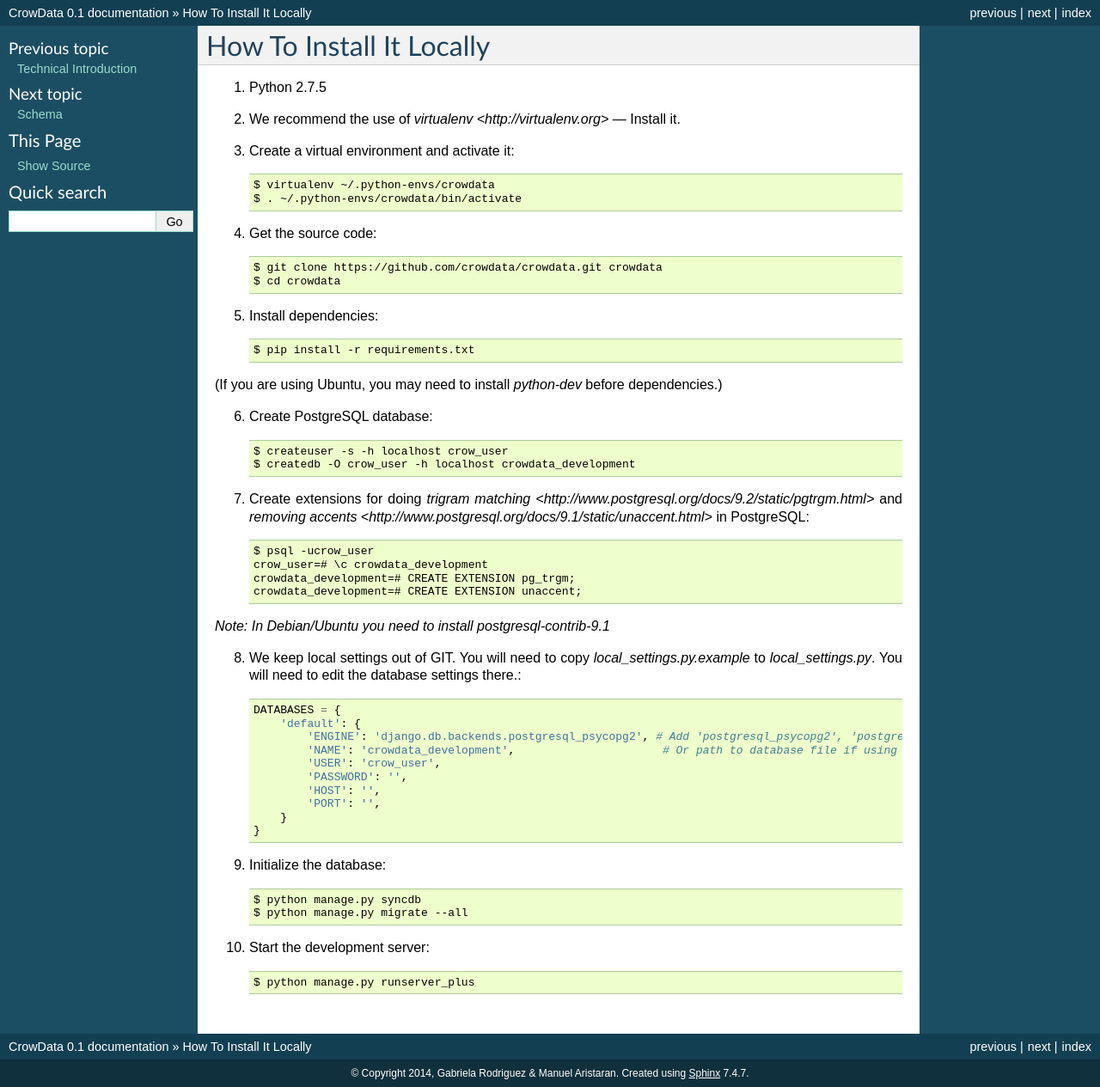
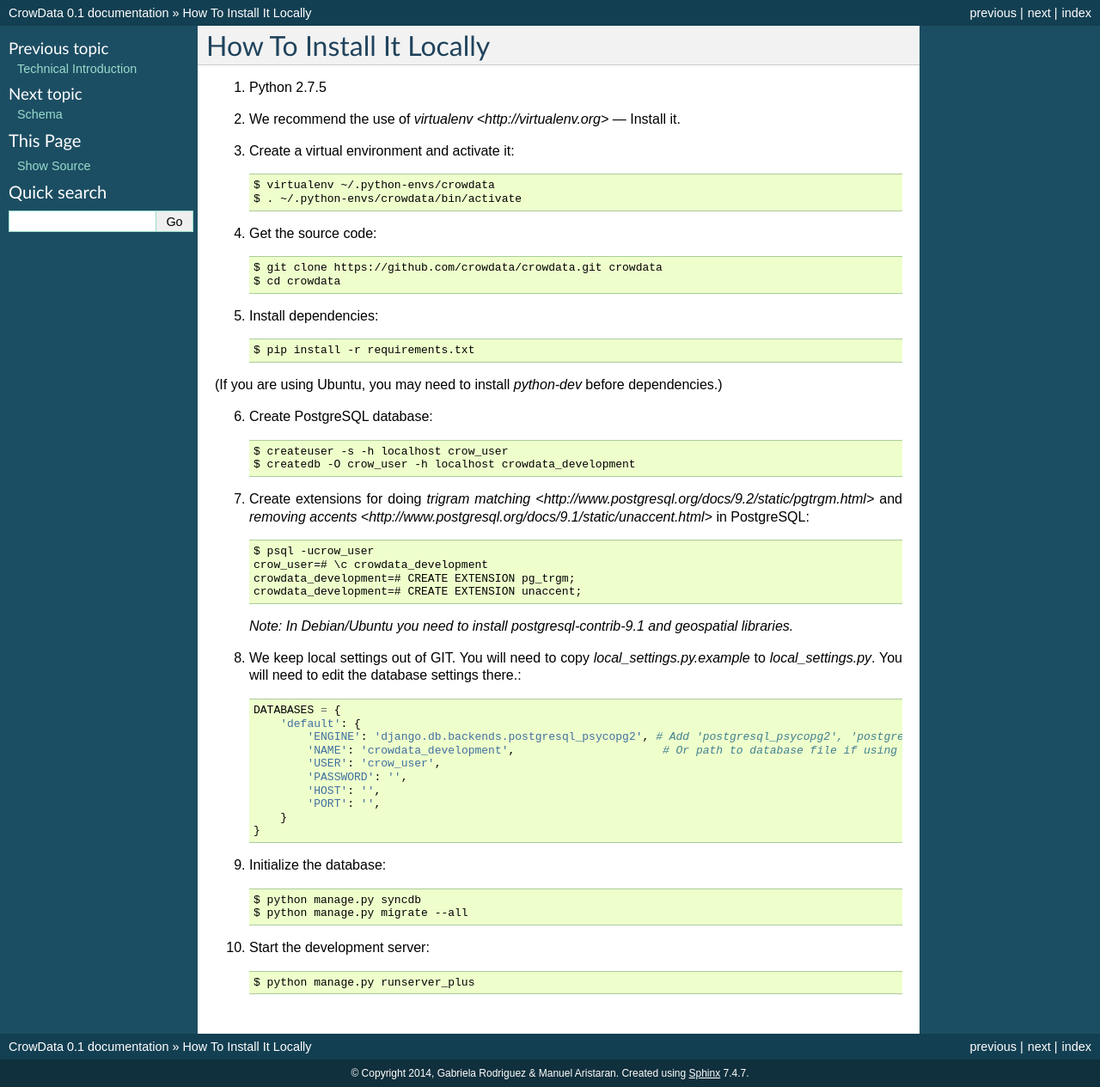
Before and after one commit to crowdata/crowdata, a Sphinx documentation site: the page built from docs/source/install.rst, in a window 1280 px wide. Shown: the whole page at 86% size. Built offline with Sphinx 7.4.7, drawn with Linux system fonts in a browser that asks for light colours; pages that are not in the unit, such as notebooks, are missing from menus.

Commit message:
More requirements when installing.

```diff
--- a/docs/source/install.rst
+++ b/docs/source/install.rst
@@ -36,7 +36,7 @@ How To Install It Locally
     crowdata_development=# CREATE EXTENSION pg_trgm;
     crowdata_development=# CREATE EXTENSION unaccent;
 
-*Note: In Debian/Ubuntu you need to install postgresql-contrib-9.1*
+   *Note: In Debian/Ubuntu you need to install postgresql-contrib-9.1 and geospatial libraries.*
 
 8. We keep local settings out of GIT. You will need to copy `local_settings.py.example` to `local_settings.py`. You will need to edit the database settings there.::
 
```
